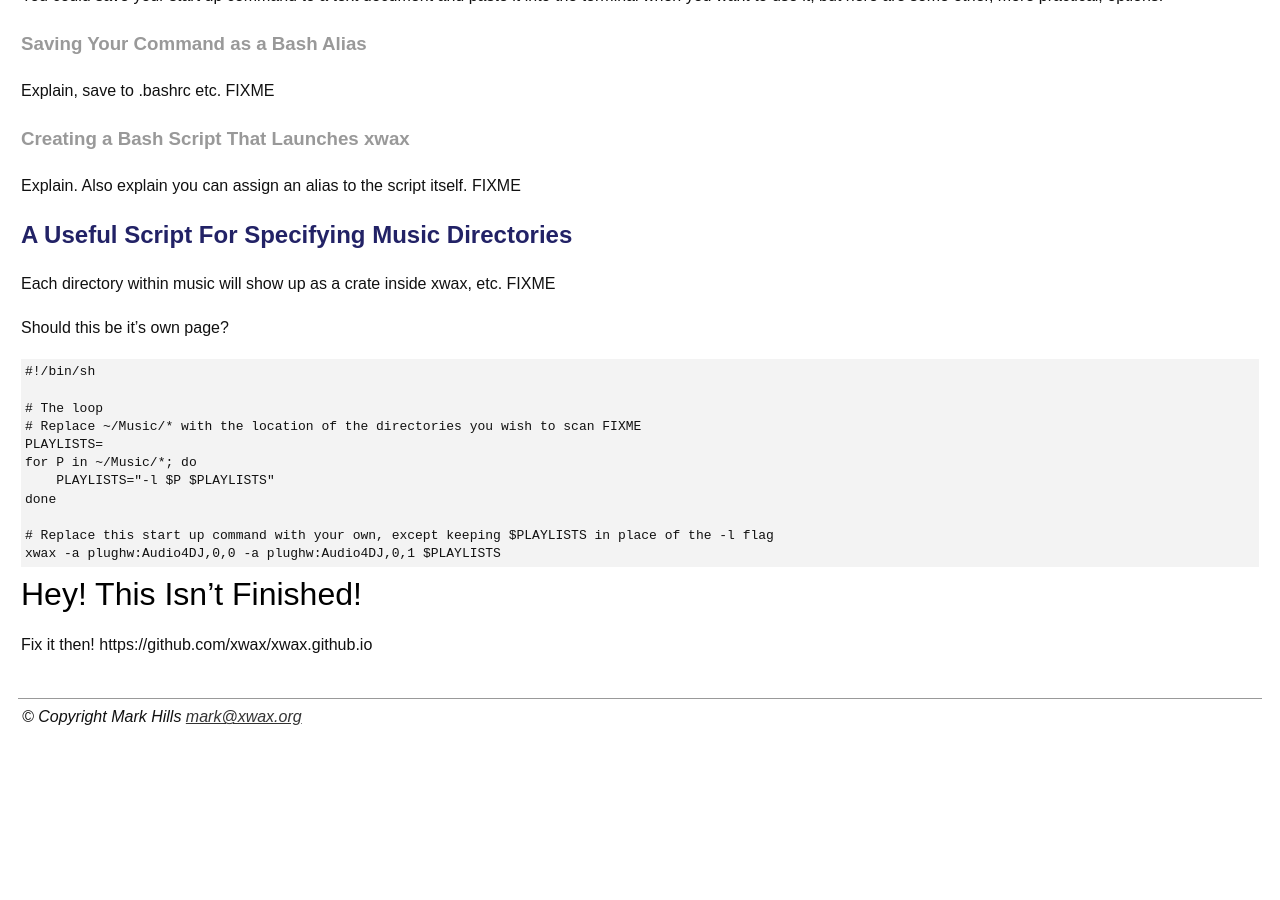
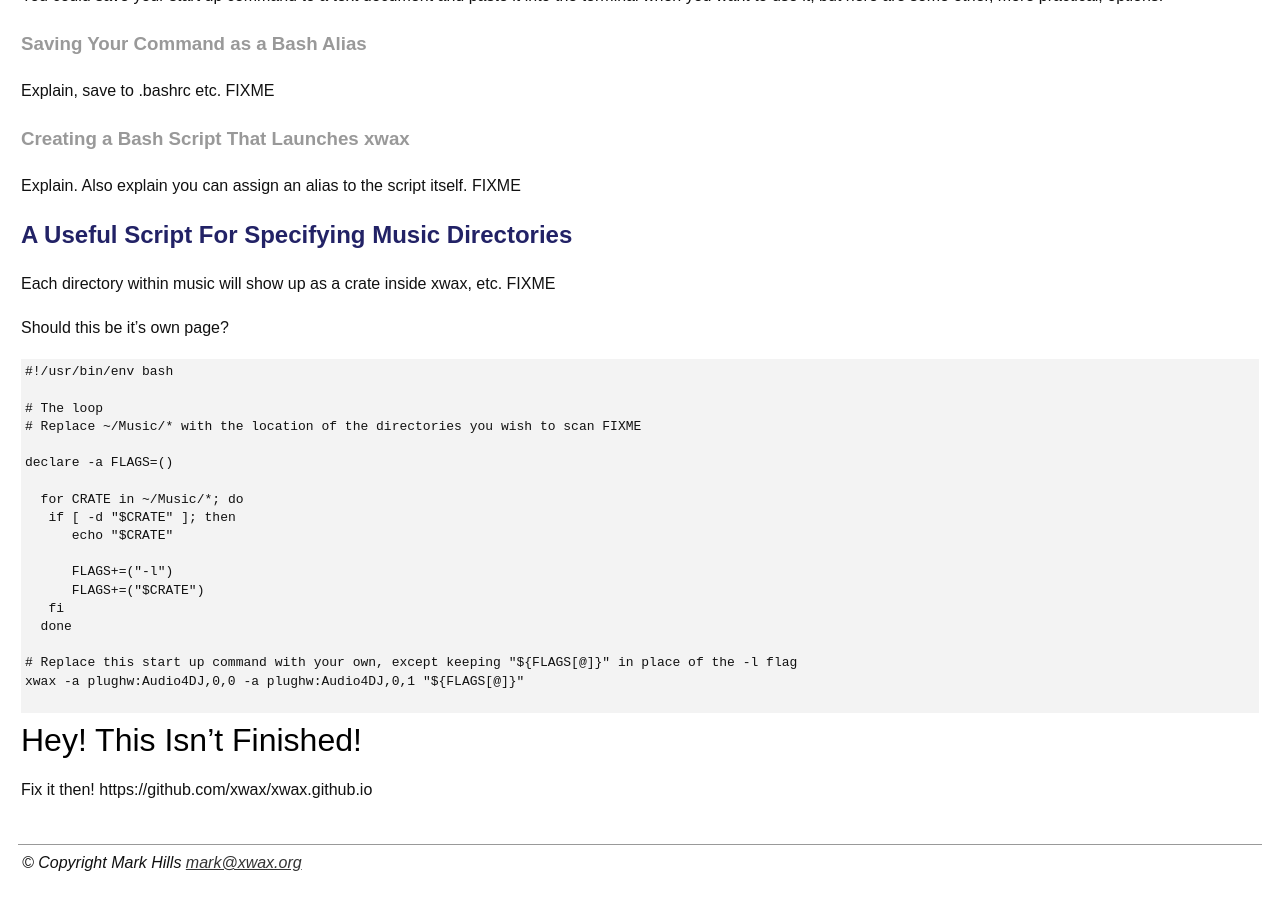
Before and after one commit to xwax/xwax.github.io, a Jekyll site: the page built from writing_your_start-up_command.md, in a window 1280 px wide and 900 px high, scrolled down 2308 px. Built offline with Jekyll 4.4.1, drawn with Linux system fonts in a browser that asks for light colours; before the commit the page ends 3062 px from its top, so only the background shows below that.

Commit message:
Update writing_your_start-up_command.md (#13)
changed the folder scanning script so it can use folder names with spaces and some illegal characters.
Also added a line so it checks that the files being made a crate are actually folders.

````diff
--- a/writing_your_start-up_command.md
+++ b/writing_your_start-up_command.md
@@ -83,17 +83,25 @@
 Should this be it's own page?
 
 ```bash
-#!/bin/sh
+#!/usr/bin/env bash
 
 # The loop
 # Replace ~/Music/* with the location of the directories you wish to scan FIXME
-PLAYLISTS=
-for P in ~/Music/*; do
-    PLAYLISTS="-l $P $PLAYLISTS"
-done
 
-# Replace this start up command with your own, except keeping $PLAYLISTS in place of the -l flag
-xwax -a plughw:Audio4DJ,0,0 -a plughw:Audio4DJ,0,1 $PLAYLISTS
+declare -a FLAGS=()
+
+  for CRATE in ~/Music/*; do
+   if [ -d "$CRATE" ]; then
+      echo "$CRATE"
+
+      FLAGS+=("-l")
+      FLAGS+=("$CRATE")
+   fi
+  done
+
+# Replace this start up command with your own, except keeping "${FLAGS[@]}" in place of the -l flag
+xwax -a plughw:Audio4DJ,0,0 -a plughw:Audio4DJ,0,1 "${FLAGS[@]}"
+
 ```
 
 
````
